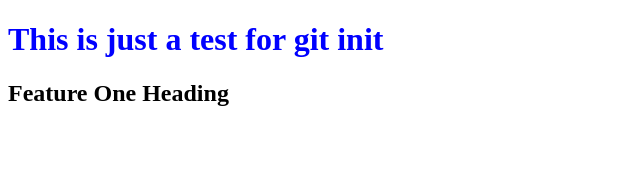
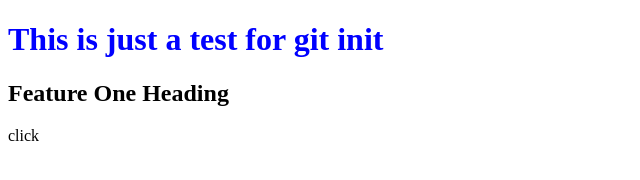
Before and after one commit to ravisingh9990/localrepodemo, a plain HTML site: page index.html in a window 1280 px wide. Shown: the full height of the page, 0-640 px from the left. Drawn offline with Linux system fonts and the light colour scheme.

Commit message:
button added

```diff
--- a/index.html
+++ b/index.html
@@ -10,5 +10,6 @@
     <h1>This is just a  test for git init</h1>
 
     <h2>Feature One Heading</h2>
+    <div class="btn">click</div>
 </body>
 </html>
```
